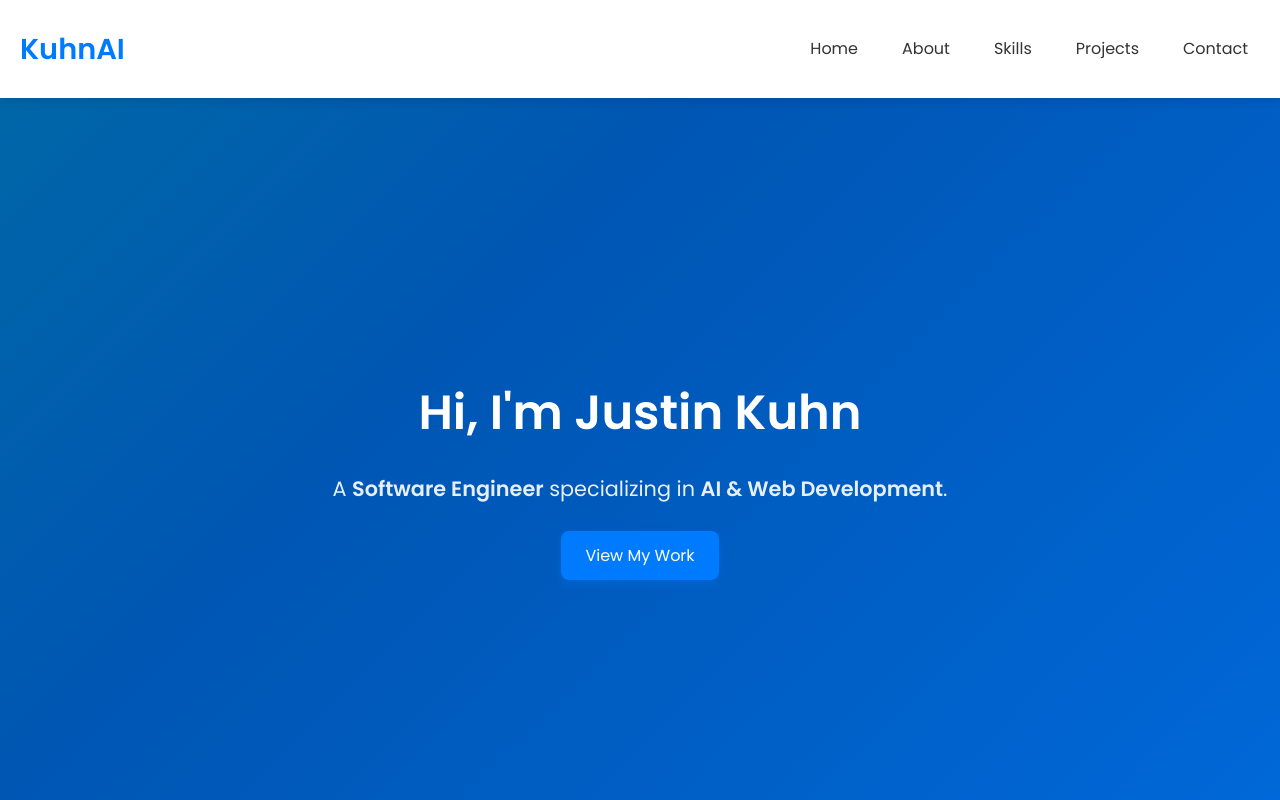
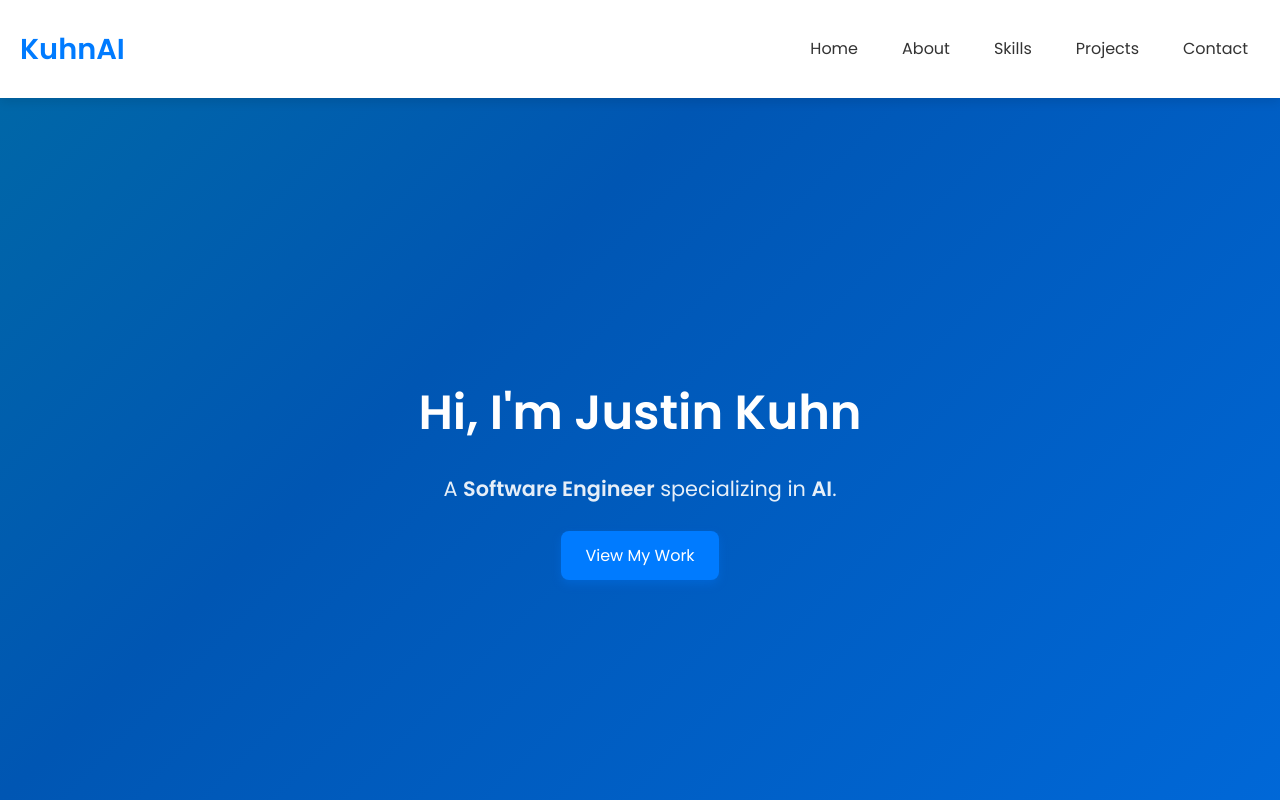
Before and after one commit to JustinKuhn1/portfolio, a plain HTML site: page index.html in a window 1280 px wide. Shown: the top 800 px of the page. Drawn offline with Linux system fonts and the light colour scheme.

Commit message:
heroupdate

```diff
--- a/index.html
+++ b/index.html
@@ -38,7 +38,7 @@
   <section id="hero">
     <div class="hero-content">
       <h1>Hi, I'm Justin Kuhn</h1>
-      <p>A <strong>Software Engineer</strong> specializing in <strong>AI & Web Development</strong>.</p>
+      <p>A <strong>Software Engineer</strong> specializing in <strong>AI</strong>.</p>
       <a href="#projects" class="btn">View My Work</a>
     </div>
   </section>
```
